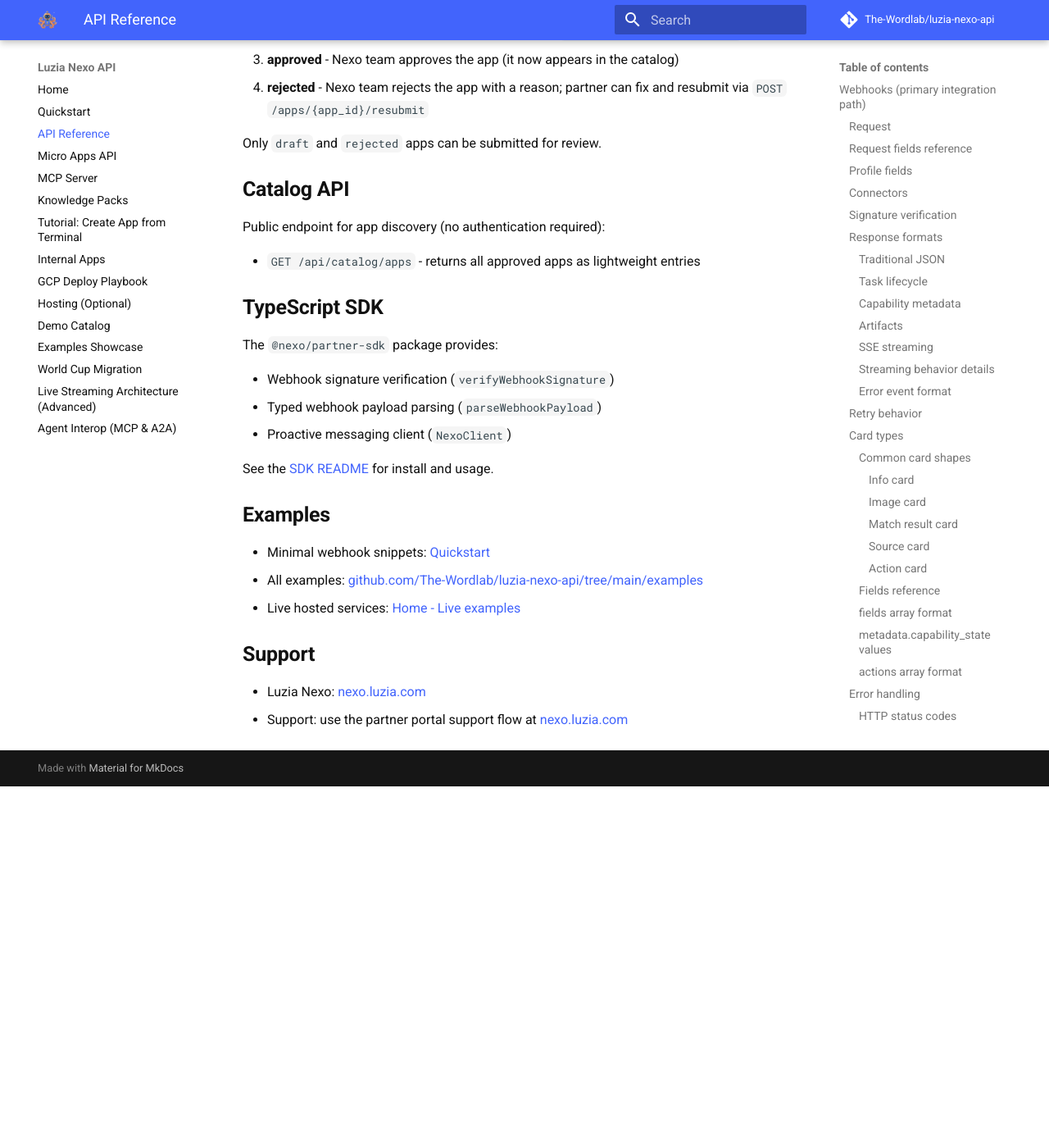
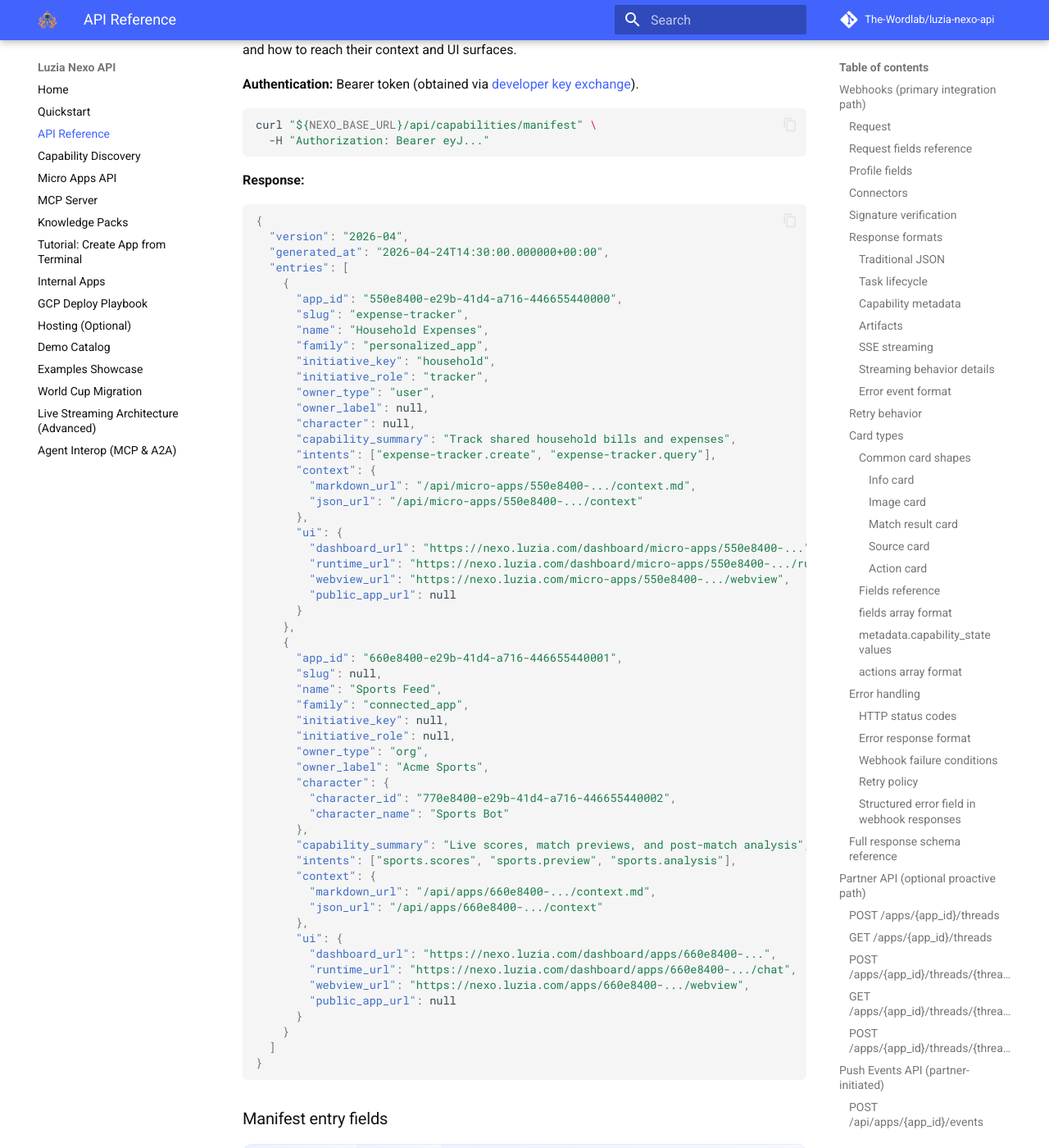
Before and after one commit to The-Wordlab/luzia-nexo-api, an MkDocs documentation site: the page built from docs/partner-api-reference.md, in a window 1280 px wide and 1400 px high, scrolled down 23014 px. Shown: the whole window at 82% size. Built offline with MkDocs 1.6.1 and Material for MkDocs 9.7.7, drawn with Linux system fonts in a browser that asks for light colours; comment, search, counter and statistics services are not loaded; before the commit the page ends 23973 px from its top, so only the background shows below that; some of the changed text lies outside the part shown.

Commit message:
docs: add capability manifest to REST API reference and discovery guide
Document the GET /api/capabilities/manifest endpoint in the partner API
reference and create a dedicated capability-discovery.md guide for
external developers building dynamic skill routing.

Co-Authored-By: Claude Opus 4.6 (1M context) <noreply@anthropic.com>

````diff
--- /dev/null
+++ b/docs/capability-discovery.md
@@ -0,0 +1,108 @@
+# Capability Discovery
+
+Discover what apps and capabilities are available to your developer account, then use that information to route requests, load context, and link into UI surfaces.
+
+## What the manifest is for
+
+The capability manifest is a single endpoint that returns every app you can access - both Connected Apps (webhook-backed) and Personalized Apps (structured data apps managed by Nexo). Each entry describes the app's identity, what it can do (intents), where to fetch its full context, and how to reach its UI.
+
+Use it when your runtime needs to:
+
+- Enumerate available skills dynamically rather than hardcoding app IDs
+- Route a user request to the right app based on intent matching
+- Fetch an app's context for grounding an LLM call
+- Deep link into an app's dashboard, runtime, or webview
+
+## Fetch the manifest
+
+**Prerequisites:** A developer key exchanged for a Bearer token. See [Developer Auth](developer-auth.md).
+
+```bash
+# Exchange your developer key for a JWT
+TOKEN=$(curl -s -X POST "${NEXO_BASE_URL}/api/auth/key-exchange" \
+  -H "Content-Type: application/json" \
+  -d '{"api_key": "nexo_uak_..."}' | jq -r '.access_token')
+
+# Fetch the manifest
+curl "${NEXO_BASE_URL}/api/capabilities/manifest" \
+  -H "Authorization: Bearer ${TOKEN}"
+```
+
+The response contains a `version` string, a `generated_at` timestamp, and an `entries` array with one object per app.
+
+## What each entry means
+
+Every entry in the `entries` array represents one app:
+
+| Field | What it tells you |
+|---|---|
+| `app_id` | The stable UUID you use to reference this app in other API calls. |
+| `slug` | A human-friendly template key (Personalized Apps only). |
+| `name` | The display name shown to users. |
+| `family` | Whether this is a `"personalized_app"` or `"connected_app"`. |
+| `initiative_key` / `initiative_role` | Optional grouping metadata when multiple apps form a shared initiative. |
+| `owner_type` / `owner_label` | Whether the app is owned by a `"user"` or an `"org"`, and the org name if applicable. |
+| `character` | The character identity associated with the app (Connected Apps only). Contains `character_id` and `character_name`. |
+| `capability_summary` | A one-line description of what the app does. Useful for intent matching or displaying to users. |
+| `intents` | A list of intent identifiers the app can handle (e.g. `"expense-tracker.create"`, `"sports.scores"`). |
+| `context` | URLs for the app's context bundle: `markdown_url` (human-readable) and `json_url` (machine-readable). |
+| `ui` | URLs for the app's surfaces: `dashboard_url`, `runtime_url`, `webview_url`, and optionally `public_app_url`. |
+
+## Dynamic skill discovery
+
+The manifest enables your runtime to discover skills at call time rather than maintaining a static registry.
+
+### Example: intent-based routing
+
+```python
+import httpx
+
+def fetch_manifest(base_url: str, token: str) -> list[dict]:
+    resp = httpx.get(
+        f"{base_url}/api/capabilities/manifest",
+        headers={"Authorization": f"Bearer {token}"},
+    )
+    resp.raise_for_status()
+    return resp.json()["entries"]
+
+def find_app_for_intent(entries: list[dict], intent: str) -> dict | None:
+    """Find the first app whose intents list contains a match."""
+    for entry in entries:
+        if any(intent in i for i in entry["intents"]):
+            return entry
+    return None
+
+# Usage
+entries = fetch_manifest(NEXO_BASE_URL, token)
+app = find_app_for_intent(entries, "scores")
+if app:
+    print(f"Route to: {app['name']} ({app['app_id']})")
+```
+
+### Example: loading context for LLM grounding
+
+Once you have identified the right app, fetch its context to ground your LLM call:
+
+```python
+def load_app_context(base_url: str, token: str, entry: dict) -> str:
+    """Fetch the markdown context for an app."""
+    url = f"{base_url}{entry['context']['markdown_url']}"
+    resp = httpx.get(url, headers={"Authorization": f"Bearer {token}"})
+    resp.raise_for_status()
+    return resp.text
+
+context = load_app_context(NEXO_BASE_URL, token, app)
+# Pass `context` as system prompt or reference material to your LLM
+```
+
+The JSON context (`context.json_url`) returns a structured representation including schema, sample data, and configuration - useful for programmatic consumers. The markdown context (`context.markdown_url`) is better for injecting directly into LLM prompts.
+
+## Caching and freshness
+
+The manifest is generated on each request from live data. For performance-sensitive runtimes, cache the response locally and refresh periodically (e.g. every 5 minutes) or when a user's app set changes.
+
+The `generated_at` timestamp tells you when the snapshot was created. The `version` field tracks the manifest schema version and will increment when the response shape changes.
+
+## Relationship to MCP
+
+The [MCP Server](mcp.md) exposes the same app set as callable tools. The manifest endpoint provides discovery metadata (intents, context URLs, UI links) that MCP tool definitions do not carry. Use the manifest for planning and routing; use MCP for execution.
--- a/docs/partner-api-reference.md
+++ b/docs/partner-api-reference.md
@@ -908,6 +908,107 @@ See [examples-showcase.md](examples-showcase.md) for a working implementation in
 
 ---
 
+## Capability Discovery
+
+### GET /api/capabilities/manifest
+
+Returns all apps and capabilities available to the authenticated developer. Use this endpoint to discover what Connected Apps and Personalized Apps are available, what intents they support, and how to reach their context and UI surfaces.
+
+**Authentication:** Bearer token (obtained via [developer key exchange](developer-auth.md#use-with-the-rest-api)).
+
+```bash
+curl "${NEXO_BASE_URL}/api/capabilities/manifest" \
+  -H "Authorization: Bearer eyJ..."
+```
+
+**Response:**
+
+```json
+{
+  "version": "2026-04",
+  "generated_at": "2026-04-24T14:30:00.000000+00:00",
+  "entries": [
+    {
+      "app_id": "550e8400-e29b-41d4-a716-446655440000",
+      "slug": "expense-tracker",
+      "name": "Household Expenses",
+      "family": "personalized_app",
+      "initiative_key": "household",
+      "initiative_role": "tracker",
+      "owner_type": "user",
+      "owner_label": null,
+      "character": null,
+      "capability_summary": "Track shared household bills and expenses",
+      "intents": ["expense-tracker.create", "expense-tracker.query"],
+      "context": {
+        "markdown_url": "/api/micro-apps/550e8400-.../context.md",
+        "json_url": "/api/micro-apps/550e8400-.../context"
+      },
+      "ui": {
+        "dashboard_url": "https://nexo.luzia.com/dashboard/micro-apps/550e8400-...",
+        "runtime_url": "https://nexo.luzia.com/dashboard/micro-apps/550e8400-.../runtime",
+        "webview_url": "https://nexo.luzia.com/micro-apps/550e8400-.../webview",
+        "public_app_url": null
+      }
+    },
+    {
+      "app_id": "660e8400-e29b-41d4-a716-446655440001",
+      "slug": null,
+      "name": "Sports Feed",
+      "family": "connected_app",
+      "initiative_key": null,
+      "initiative_role": null,
+      "owner_type": "org",
+      "owner_label": "Acme Sports",
+      "character": {
+        "character_id": "770e8400-e29b-41d4-a716-446655440002",
+        "character_name": "Sports Bot"
+      },
+      "capability_summary": "Live scores, match previews, and post-match analysis",
+      "intents": ["sports.scores", "sports.preview", "sports.analysis"],
+      "context": {
+        "markdown_url": "/api/apps/660e8400-.../context.md",
+        "json_url": "/api/apps/660e8400-.../context"
+      },
+      "ui": {
+        "dashboard_url": "https://nexo.luzia.com/dashboard/apps/660e8400-...",
+        "runtime_url": "https://nexo.luzia.com/dashboard/apps/660e8400-.../chat",
+        "webview_url": "https://nexo.luzia.com/apps/660e8400-.../webview",
+        "public_app_url": null
+      }
+    }
+  ]
+}
+```
+
+### Manifest entry fields
+
+| Field | Type | Description |
+|---|---|---|
+| `app_id` | UUID | Unique app identifier. |
+| `slug` | string or null | Template key for Personalized Apps. Null for Connected Apps. |
+| `name` | string | Display name of the app. |
+| `family` | string | `"personalized_app"` or `"connected_app"`. |
+| `initiative_key` | string or null | Grouping key when apps belong to a shared initiative. |
+| `initiative_role` | string or null | Role within the initiative (e.g. `"tracker"`, `"planner"`). |
+| `owner_type` | string | `"user"` or `"org"`. |
+| `owner_label` | string or null | Organization name when `owner_type` is `"org"`. |
+| `character` | object or null | Character identity: `character_id` (UUID) and `character_name` (string). |
+| `capability_summary` | string or null | Human-readable description of what the app does. |
+| `intents` | string[] | List of intent identifiers the app can handle. |
+| `context` | object | `markdown_url` and `json_url` for fetching the app's full context bundle. |
+| `ui` | object | `dashboard_url`, `runtime_url`, `webview_url`, and `public_app_url` for reaching the app's UI surfaces. |
+
+### Use cases
+
+- **Dynamic skill discovery** - external AI runtimes can fetch the manifest to learn what capabilities are available and route user requests to the right app.
+- **Context loading** - use `context.json_url` or `context.markdown_url` to fetch an app's full context (schema, data, configuration) for grounding LLM calls.
+- **UI deep linking** - use `ui.runtime_url` or `ui.webview_url` to open an app directly in the appropriate surface.
+
+For a dedicated walkthrough of capability discovery patterns, see [Capability Discovery](capability-discovery.md).
+
+---
+
 ## App lifecycle
 
 Apps follow a review workflow before they become available to users:
--- a/mkdocs.yml
+++ b/mkdocs.yml
@@ -46,6 +46,7 @@ nav:
   - Home: index.md
   - Quickstart: quickstart.md
   - API Reference: partner-api-reference.md
+  - Capability Discovery: capability-discovery.md
   - Micro Apps API: micro-apps-api.md
   - MCP Server: mcp.md
   - Knowledge Packs: knowledge-packs.md
````
Also changed, not shown: docs/index.md (+38 -3 lines), docs/quickstart.md (+1 -0 lines).
